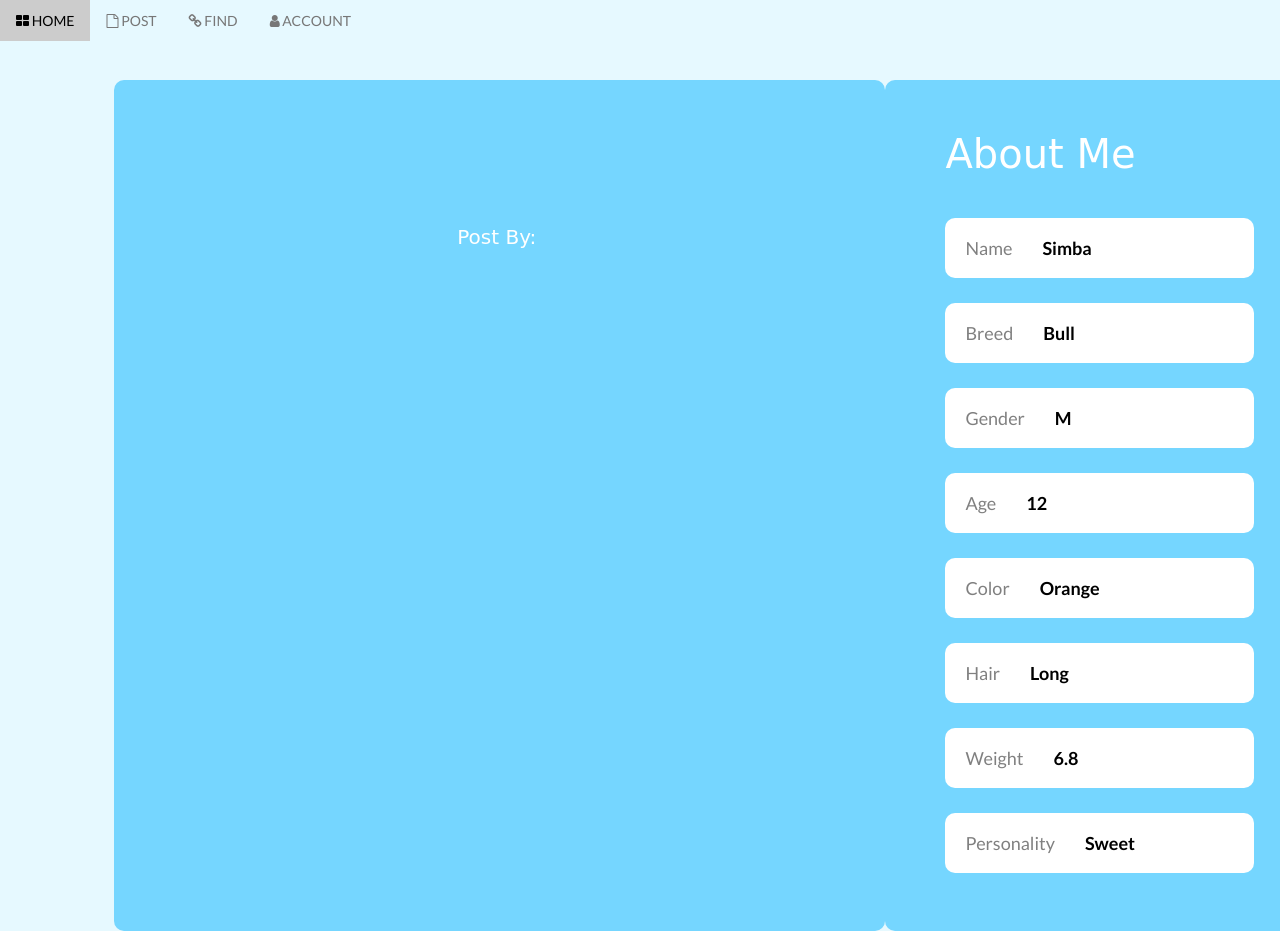
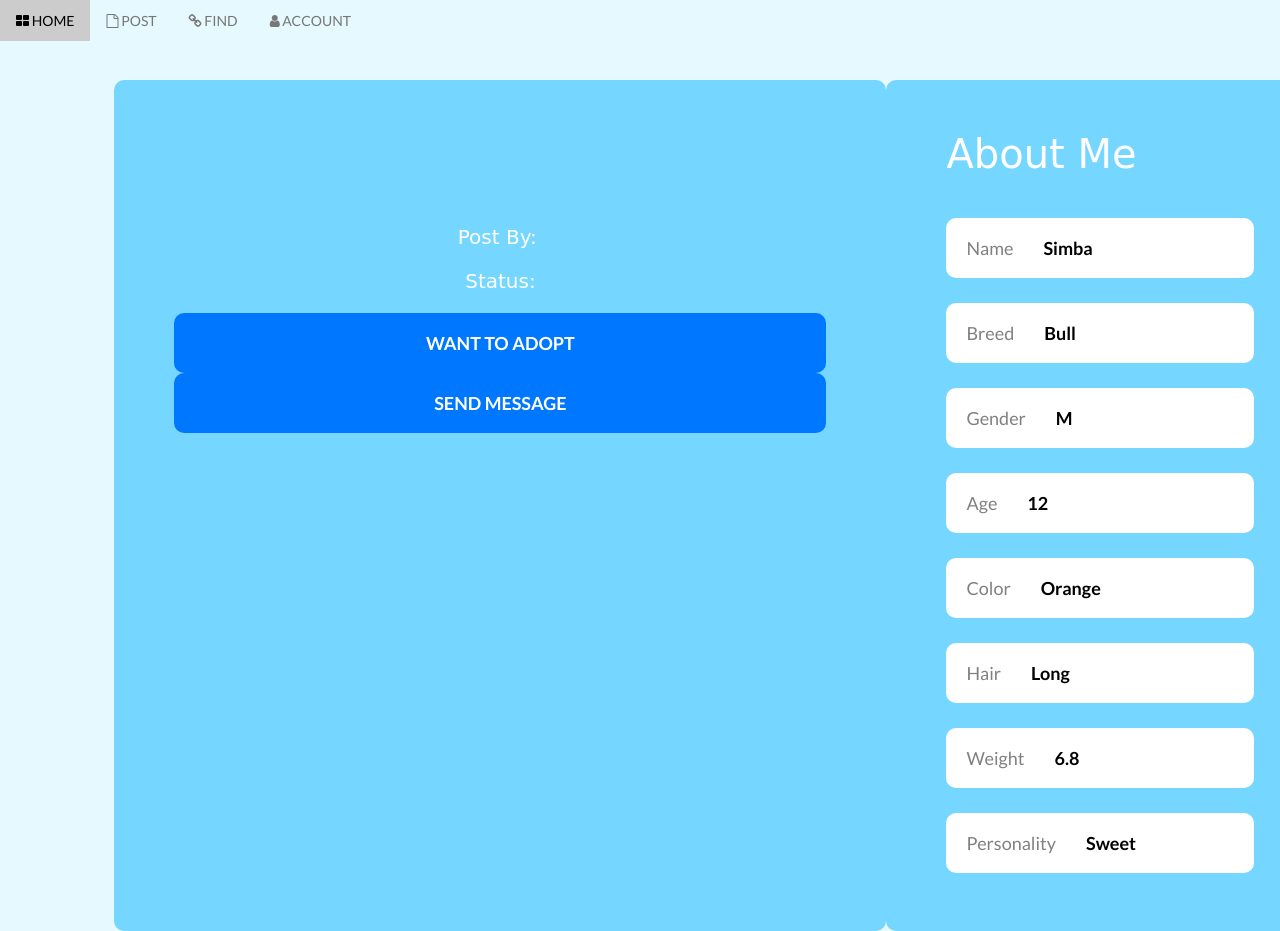
Before and after one commit to dargooo/Pet-Adoption, a Flask app: page /present-dog/1/login/1 in a window 1280 px wide. Run offline with Flask 2, Linux system fonts and the light colour scheme; parts of the project's set-up code (start-up, migrations or seed data) failed here and were passed over; some libraries are stand-ins or nearby versions.

Commit message:
adopt buttons

```diff
--- a/main.py
+++ b/main.py
@@ -121,6 +121,10 @@ def user_page2(username, login):
 def edit_dog(pet_id, login):
     return render_template('edit-dog.html', pet_id=pet_id, login=login)
 
+@app.route('/dialogs/login/<login>')
+def dialogs2(login):
+    return render_template('message.html', login=login)
+
 
 if __name__ == '__main__':
     app.run()
--- a/static/css/present.css
+++ b/static/css/present.css
@@ -64,3 +64,12 @@
     left: 23%;
     transform: translate(-15%);
 }
+
+.label {
+  color: white;
+  padding: 8px;
+}
+
+.adoptable {background-color: #4CAF50;} /* Green */
+.adopted {background-color: #2196F3;} /* Blue */
+.pending {background-color: #ff9800;} /* Orange */
--- a/templates/message.html
+++ b/templates/message.html
@@ -303,7 +303,7 @@
 		location.reload();
 	}
 </script>
-<script>getMessages('ywang14');</script>
+<script>getMessages('{{ login }}');</script>
 
 </body>
 </html>
--- a/templates/present-dog.html
+++ b/templates/present-dog.html
@@ -38,13 +38,15 @@
         font-size: 20px;
         color: white;
     }
+
 </style>
 <body style="background-color:rgb(230,249,255);">
 
 <!-- Navbar (sit on top) -->
 <div class="w3-top">
     <div class="w3-bar" id="myNavbar">
-        <a class="w3-bar-item w3-button w3-hover-black w3-hide-medium w3-hide-large w3-right" href="javascript:void(0);" onclick="toggleFunction()" title="Toggle Navigation Menu">
+        <a class="w3-bar-item w3-button w3-hover-black w3-hide-medium w3-hide-large w3-right" href="javascript:void(0);"
+           onclick="toggleFunction()" title="Toggle Navigation Menu">
             <i class="fa fa-bars"></i>
         </a>
         <a id="nav-home" href="/home" class="w3-bar-item w3-button"><i class="fa fa-th-large"></i> HOME</a>
@@ -62,12 +64,22 @@
             <div class="column wrap-img">
                 <span class="cute_font contact100-form-title" style="text-align: center;" id="present-title"></span>
                 <img id="present-img" style="margin-top: 5px;"></img>
-            <span class="cute_font_sm contact100-form-title" id="present-description" style="text-align: center; margin-top: 30px; padding-bottom: 20px;"></span>
+                <span class="cute_font_sm contact100-form-title" id="present-description"
+                      style="text-align: center; margin-top: 30px; padding-bottom: 20px;"></span>
                 <span class="cute_font_sm contact100-form-title" style="text-align: center; padding-bottom: 20px;">
 					Post By:
 					<a style="color:rgb(0, 119, 255);" id="present-postby"></a>
 				</span>
-            <span class="cute_font_sm contact100-form-title" id="present-posttime" style="text-align: center; padding-bottom: 0;"></span>
+                <span class="cute_font_sm contact100-form-title" id="present-posttime"
+                      style="text-align: center; padding-bottom: 0;"></span>
+                <span class="cute_font_sm contact100-form-title" style="text-align: center; padding-bottom: 20px;">
+					Status:
+					<span id="present-status"></span>
+				</span>
+				<div>
+					<button id="btn-apply" class="btn-submit" type="submit">Want to adopt</button>
+					<button id="btn-sendmsg" class="btn-submit" type="submit">Send Message</button>
+				</div>
             </div>
 
             <div class="column sidebar wrap-form">
@@ -138,6 +150,7 @@
             document.getElementById("nav-find").setAttribute("href", "/find/login/{{ login }}");
 			document.getElementById("nav-account").setAttribute("href", "/userpage/{{ login }}/login/{{ login }}");
         }
+
 </script>
 <script>
 		function getPet(pet_id) {
@@ -178,10 +191,15 @@
 		            if ("{{ login }}" != "") { document.getElementById("present-postby").setAttribute("href", "http://coasttocoast.web.illinois.edu/userpage/" + obj.username + "/login/{{ login }}"); }
 		            else {                     document.getElementById("present-postby").setAttribute("href", "http://coasttocoast.web.illinois.edu/userpage/" + obj.username); }
 		            document.getElementById("present-posttime").innerHTML    = obj.open_time;
+					document.getElementById("present-status").innerHTML 	 = obj.adopt_status;
+					if (obj.adopt_status == "adoptable") { document.getElementById("present-status").setAttribute("class", "label adoptable"); }
+					else if (obj.adopt_status == "adopted") { document.getElementById("present-status").setAttribute("class", "label adopted"); }
+					else { document.getElementById("present-status").setAttribute("class", "label pending"); }
 		        });
 		    })
 
 		}
+
 </script>
 
 <script>getPet({{ pet_id }});</script>
--- a/templates/user.html
+++ b/templates/user.html
@@ -37,7 +37,7 @@
 <!-- ############################# Icon Bar (Sidebar - hidden on small screens) ############################# -->
 <nav class="user-sidebar w3-bar-block w3-small w3-hide-small w3-center" style="color:rgb(117, 214, 255); ">
     <!-- Avatar image in top left corner -->
-	<img id="user-avatar" style="width: 50%; margin-left: 50px; padding-bottom: 30px;">
+	<img id="user-avatar" class="w3-bar-item" style="width: 50%; margin-left: 50px; padding-bottom: 30px;">
     <a href="#posts" class="w3-bar-item w3-button w3-padding-large w3-hover-blue-2">
         <i class="fa fa-eye w3-xxlarge"></i>
         <p>POSTS</p>
```
Lines whose indentation alone changed are shown as unchanged.
